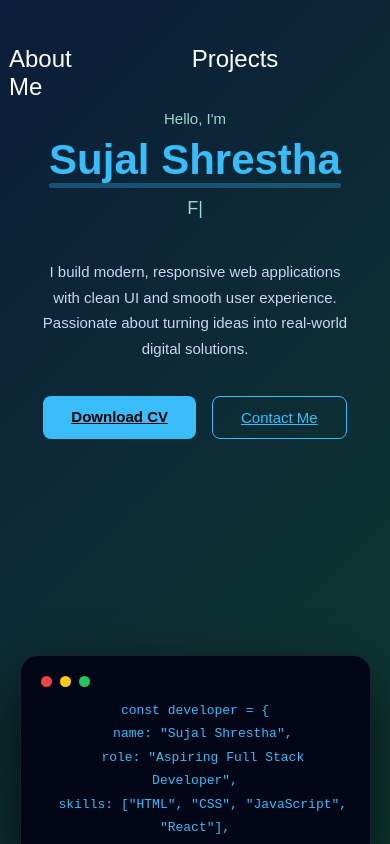
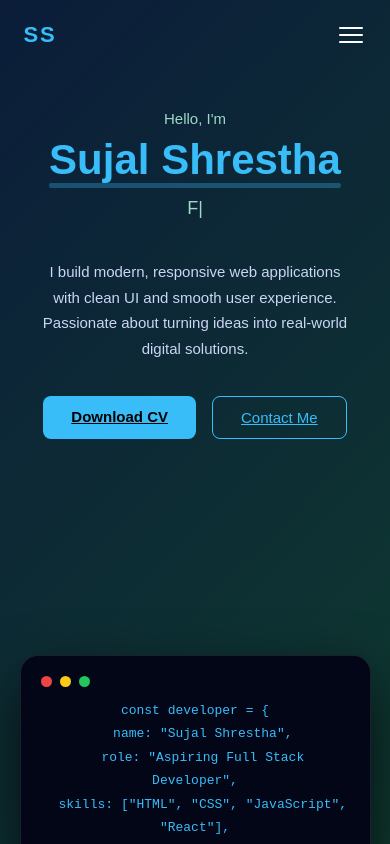
Before and after one commit to Sujal-Shrestha-SS/portfolio, a React (Vite) app in the folder my-portfolio/: page / in a window 390 px wide. Shown: the top 844 px of the page. Built offline with nearby package versions, Linux system fonts and the light colour scheme.

Commit message:
navbar updated to manage display during page scroll

```diff
--- a/my-portfolio/src/components/NavbarMenu.jsx
+++ b/my-portfolio/src/components/NavbarMenu.jsx
@@ -1,60 +1,194 @@
-import React from 'react'
+import React, { useState, useEffect } from 'react'
 import styled from 'styled-components'
 
+const navLinks = [
+  { label: 'Home',           href: '#home' },
+  { label: 'About',          href: '#about' },
+  { label: 'Projects',       href: '#projects' },
+  { label: 'Graphic Design', href: '#design' },
+  { label: 'Contact',        href: '#contact' },
+]
+
+const scrollToSection = (e, href) => {
+  e.preventDefault()
+  const target = document.querySelector(href)
+  if (!target) return
+  const navHeight = 72
+  const top = target.getBoundingClientRect().top + window.scrollY - navHeight
+  window.scrollTo({ top, behavior: 'smooth' })
+}
+
 const NavbarMenu = () => {
+  const [scrolled, setScrolled] = useState(false)
+  const [active,   setActive]   = useState('#home')
+  const [menuOpen, setMenuOpen] = useState(false)
+
+  useEffect(() => {
+    const onScroll = () => setScrolled(window.scrollY > 40)
+    window.addEventListener('scroll', onScroll, { passive: true })
+    return () => window.removeEventListener('scroll', onScroll)
+  }, [])
+
+  useEffect(() => {
+    const sections = navLinks.map(l => document.querySelector(l.href)).filter(Boolean)
+    const observer = new IntersectionObserver(
+      entries => {
+        entries.forEach(entry => {
+          if (entry.isIntersecting) setActive(`#${entry.target.id}`)
+        })
+      },
+      { threshold: 0.35 }
+    )
+    sections.forEach(s => observer.observe(s))
+    return () => observer.disconnect()
+  }, [])
+
+  useEffect(() => {
+    const onResize = () => { if (window.innerWidth > 768) setMenuOpen(false) }
+    window.addEventListener('resize', onResize)
+    return () => window.removeEventListener('resize', onResize)
+  }, [])
+
   return (
-   <Navbar id="home">
-      <NavLink href="#home">Home</NavLink>
-      <NavLink href="#about">About Me</NavLink>
-      <NavLink href="#projects">Projects</NavLink>
-      <NavLink href="#design">Graphic Design</NavLink>
-      <NavLink href="#contact">Contact</NavLink>
+    <Navbar $scrolled={scrolled}>
+      <Brand>SS</Brand>
+
+      <Links>
+        {navLinks.map(({ label, href }) => (
+          <NavLink
+            key={href}
+            href={href}
+            $active={active === href}
+            onClick={e => scrollToSection(e, href)}
+          >
+            {label}
+          </NavLink>
+        ))}
+      </Links>
+
+      <Hamburger onClick={() => setMenuOpen(o => !o)} aria-label="Toggle menu">
+        <span />
+        <span />
+        <span />
+      </Hamburger>
+
+      <MobileMenu $open={menuOpen}>
+        {navLinks.map(({ label, href }) => (
+          <MobileLink
+            key={href}
+            href={href}
+            $active={active === href}
+            onClick={e => { scrollToSection(e, href); setMenuOpen(false) }}
+          >
+            {label}
+          </MobileLink>
+        ))}
+      </MobileMenu>
     </Navbar>
   )
 }
 
 export default NavbarMenu
 
+
 const Navbar = styled.nav`
+  position: fixed;
+  top: 0; left: 0; right: 0;
+  z-index: 1000;
   display: flex;
-  gap: 120px;
-  justify-content: center;
-  padding: 45px 60px;
-  font-size: 24px;
-  position: fixed;
-  width: 100%;
-  //<nav> is a block-level element, so normally it takes width: 100% automatically
+  align-items: center;
+  justify-content: space-between;
+  padding: ${({ $scrolled }) => ($scrolled ? '14px 6%' : '22px 6%')};
+  background: ${({ $scrolled }) => $scrolled ? 'rgba(11, 29, 58, 0.88)' : 'transparent'};
+  backdrop-filter: ${({ $scrolled }) => ($scrolled ? 'blur(14px)' : 'none')};
+  box-shadow: ${({ $scrolled }) => $scrolled ? '0 2px 24px rgba(0,0,0,0.45)' : 'none'};
+  transition: padding 0.3s ease, background 0.35s ease, box-shadow 0.35s ease;
+`
 
-  // When you use position: fixed, it’s taken out of normal flow and behaves more like a shrink-to-fit box
+const Brand = styled.span`
+  font-size: 22px;
+  font-weight: 700;
+  color: #38bdf8;
+  letter-spacing: 2px;
+  cursor: default;
+  user-select: none;
+`
 
-  //So it no longer stretches full width unless you explicitly tell it to
+const Links = styled.div`
+  display: flex;
+  gap: clamp(20px, 4vw, 50px);
 
-
+  @media (max-width: 768px) { display: none; }
 `
 
 const NavLink = styled.a`
-  text-decoration: none;
-  color: white;
+  color: ${({ $active }) => ($active ? '#38bdf8' : 'white')};
+  font-size: clamp(14px, 1.4vw, 17px);
+  font-weight: ${({ $active }) => ($active ? '600' : '400')};
   position: relative;
+  transition: color 0.2s ease;
 
-  &:hover{
-    color: #00ffa6;
+  &::after {
+    content: '';
+    position: absolute;
+    bottom: -4px; left: 0;
+    width: ${({ $active }) => ($active ? '100%' : '0%')};
+    height: 2px;
+    background: #38bdf8;
+    transition: width 0.3s ease;
   }
 
-  &::after{
-    content: "";
-    width: 0%;
-    height: 2px;
-    background: #00ffa6;
-    position: absolute;
-    bottom: -5px;
-    left: 0;
-    transition: 0.3s;
+  &:hover { color: #38bdf8; }
+  &:hover::after { width: 100%; }
+`
+
+const Hamburger = styled.button`
+  display: none;
+  flex-direction: column;
+  gap: 5px;
+  background: none;
+  border: none;
+  cursor: pointer;
+  padding: 4px;
+
+  span {
+    display: block;
+    width: 24px; height: 2px;
+    background: white;
+    border-radius: 2px;
+    transition: transform 0.3s ease, opacity 0.3s ease;
   }
 
-  &:hover::after{
-    width: 100%;
+  @media (max-width: 768px) { display: flex; }
+`
+
+const MobileMenu = styled.div`
+  display: none;
+
+  @media (max-width: 768px) {
+    display: flex;
+    flex-direction: column;
+    position: absolute;
+    top: 100%; left: 0; right: 0;
+    background: rgba(11, 29, 58, 0.97);
+    backdrop-filter: blur(16px);
+    padding: ${({ $open }) => ($open ? '20px 0' : '0')};
+    max-height: ${({ $open }) => ($open ? '400px' : '0')};
+    overflow: hidden;
+    transition: max-height 0.35s ease, padding 0.35s ease;
   }
+`
 
+const MobileLink = styled.a`
+  color: ${({ $active }) => ($active ? '#38bdf8' : 'white')};
+  font-size: 17px;
+  font-weight: ${({ $active }) => ($active ? '600' : '400')};
+  padding: 14px 8%;
+  border-bottom: 1px solid rgba(255,255,255,0.07);
+  transition: color 0.2s ease, background 0.2s ease;
 
+  &:hover {
+    color: #38bdf8;
+    background: rgba(56, 189, 248, 0.06);
+  }
 `
```
